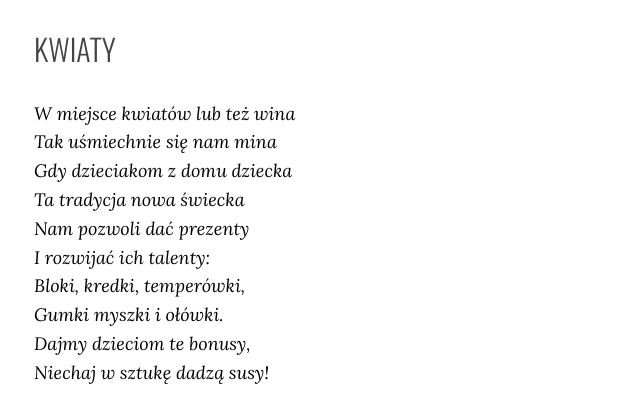
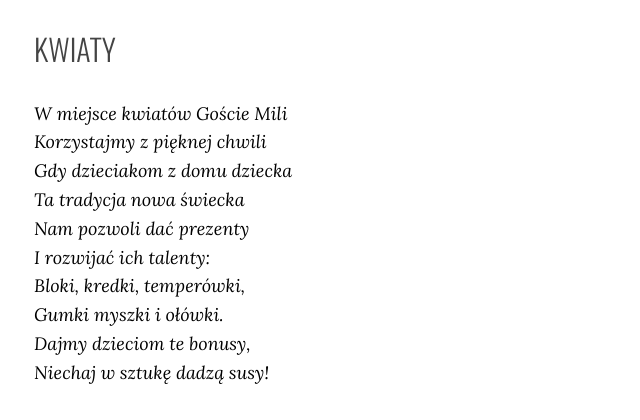
Before and after one commit to naszewesele/naszewesele.github.io, a plain HTML site: page index.html in a window 1280 px wide. Shown: the part 1681-2101 px from the top of the page, 241-881 px from the left. Drawn offline with nearby package versions, Linux system fonts and the light colour scheme; some packages are replaced by stand-ins of ours.

Commit message:
zmiana wierszyka

```diff
--- a/index.html
+++ b/index.html
@@ -92,8 +92,8 @@
 
                     <em>
                         <p>
-                            W miejsce kwiatów lub też wina
-                            <br />Tak uśmiechnie się nam mina
+                            W miejsce kwiatów Goście Mili
+                            <br /> Korzystajmy z pięknej chwili
                             <br />Gdy dzieciakom z domu dziecka
                             <br />Ta tradycja nowa świecka
                             <br />Nam pozwoli dać prezenty
```
